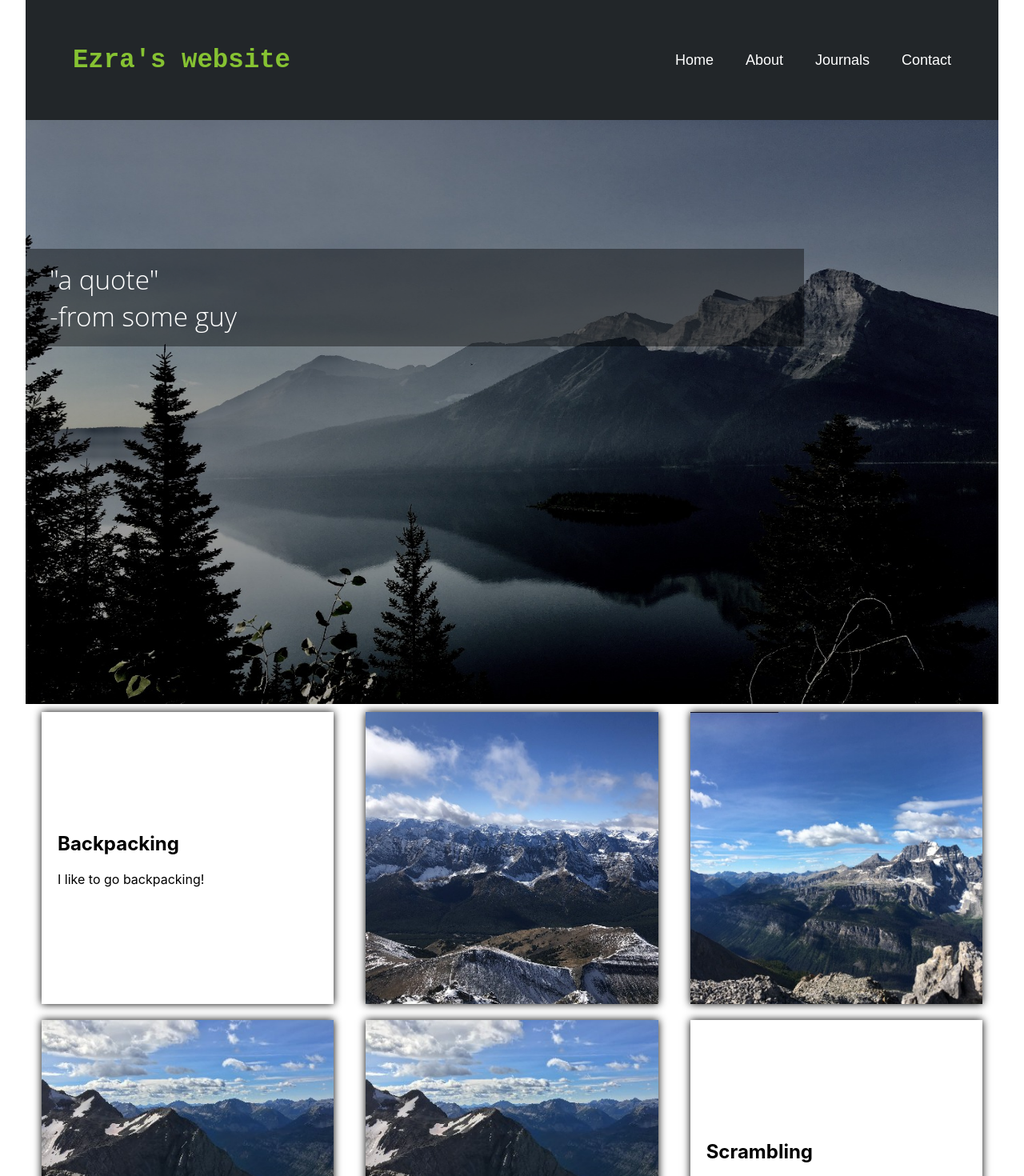
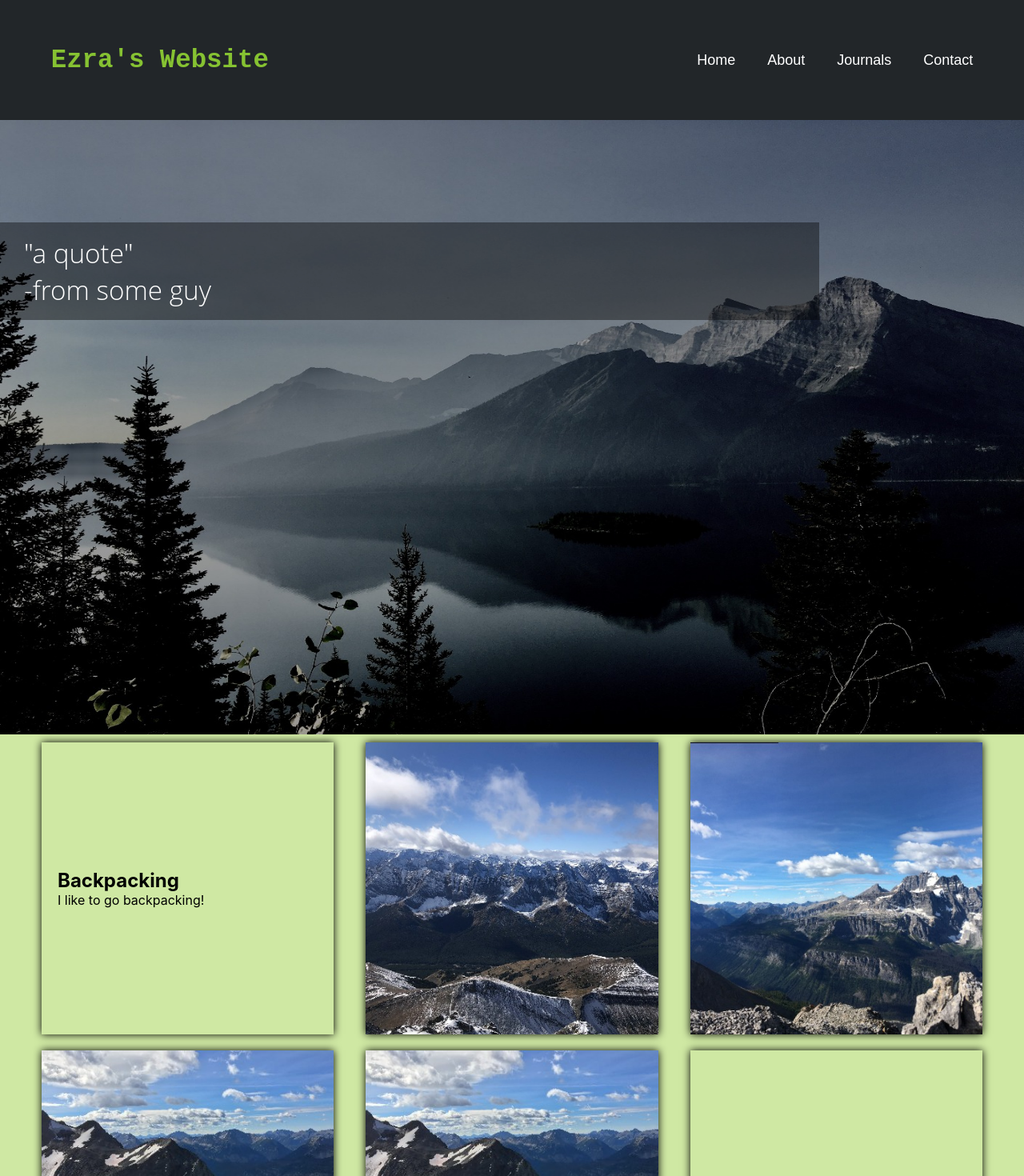
Before and after one commit to EzraH442/ezraweb_v3, a Next.js app: page / in a window 1280 px wide. Shown: the top 1470 px of the page at 80% size. Built offline with nearby package versions, Linux system fonts and the light colour scheme.

Commit message:
more unified css

```diff
--- a/components/containers/body.module.css
+++ b/components/containers/body.module.css
@@ -1,5 +1,6 @@
 .body {
   min-height: calc(100vh - 152px);
+  padding: 0 2rem;
 }
 @media all and (min-width: 960px) {
   .body {
--- a/components/containers/body.tsx
+++ b/components/containers/body.tsx
@@ -3,11 +3,11 @@ import React from 'react';
 import { body } from './body.module.css';
 
 type BodyProps = {
-    backgroundColor: string,
-    children: any,
+    // eslint-disable-next-line react/require-default-props
+    backgroundColor?: string,
 }
 
-const Body: React.FunctionComponent<BodyProps> = ({ backgroundColor = '#FFFFFF', children }) => (
+const Body: React.FunctionComponent<BodyProps> = ({ backgroundColor = '#cfe8a3', children }) => (
   <div style={{ backgroundColor }} className={body}>
     { children }
   </div>
--- a/components/homepage/personalinfo.module.css
+++ b/components/homepage/personalinfo.module.css
@@ -1,5 +1,4 @@
 .info {
-  background-color: #cfe8a3;
   display: flex;
   flex-flow: column nowrap;
 }
--- a/constants/site_constants.js
+++ b/constants/site_constants.js
@@ -1,2 +1,2 @@
-export const siteName = "Ezra's website";
+export const siteName = "Ezra's Website";
 export const author = 'Ezra';
--- a/pages/about.tsx
+++ b/pages/about.tsx
@@ -20,7 +20,7 @@ export const getStaticProps: GetStaticProps = async () => {
 const AboutPage: NextPage<NextPageProps> = ({ latestSlug }) => (
   <div>
     <Header latestSlug={latestSlug} />
-    <Body backgroundColor="grey">
+    <Body>
       <h1>About Me</h1>
       <p>
         I&apos;m a grade 10 student at Western Canada High School! I&apos;m interested in
--- a/pages/all-journals.tsx
+++ b/pages/all-journals.tsx
@@ -28,7 +28,7 @@ const AllJournals: NextPage<AllJournalProps> = ({ posts }:
          <meta name="pathname" content="all-journals" />
        </Head>
        <Header latestSlug={posts[0].context.slug} />
-       <Body backgroundColor="#cfe8a3">
+       <Body>
          <div className={styles.container}>
            <h1 className={styles.title}>All Posts</h1>
            <p className={styles.postCount}>
--- a/pages/index.tsx
+++ b/pages/index.tsx
@@ -13,6 +13,7 @@ import PersonalInfo from '../components/homepage/personalinfo';
 import {
   getAllPostFilenames, getPostByContext, PostData, makePostContext,
 } from '../lib/api';
+import Body from '../components/containers/body';
 
 export const getStaticProps: GetStaticProps = async () => {
   const latestPosts = [];
@@ -46,6 +47,7 @@ const Home: NextPage<HomepageProps> = ({ posts }) => (
     <Header latestSlug={posts[0].context.slug} />
     <Banner />
 
+    <Body>
       <ThreeColumns
         pos={1}
         title="Backpacking"
@@ -78,6 +80,8 @@ const Home: NextPage<HomepageProps> = ({ posts }) => (
         }}
       />
       <PersonalInfo posts={posts} />
+
+    </Body>
     <Footer />
   </div>
 );
--- a/pages/posts/blog-post.module.css
+++ b/pages/posts/blog-post.module.css
@@ -1,6 +1,3 @@
-.container {
-  padding: 50px 80px;
-}
 .content {
   margin-bottom: 20px;
 }
@@ -8,12 +5,12 @@
   margin: 10px;
 }
 .links {
-  margin: 15px 30px;
+  margin: 0.5rem 30px;
   display: inline-block;
 }
 .image {
   display: block;
 }
 .title {
-
+  margin: 0
 }
--- a/styles/Home.module.css
+++ b/styles/Home.module.css
@@ -1,7 +1,3 @@
-.container {
-  padding: 0 2rem;
-}
-
 .main {
   min-height: 100vh;
   padding: 4rem 0;
@@ -85,13 +81,6 @@
   max-width: 300px;
 }
 
-.card:hover,
-.card:focus,
-.card:active {
-  color: #0070f3;
-  border-color: #0070f3;
-}
-
 .card h2 {
   margin: 0 0 1rem 0;
   font-size: 1.5rem;
@@ -103,11 +92,6 @@
   line-height: 1.5;
 }
 
-.logo {
-  height: 1em;
-  margin-left: 0.5rem;
-}
-
 @media (max-width: 600px) {
   .grid {
     width: 100%;
--- a/styles/globals.css
+++ b/styles/globals.css
@@ -4,6 +4,10 @@ body {
   margin: 0;
   font-family: -apple-system, BlinkMacSystemFont, Segoe UI, Roboto, Oxygen,
     Ubuntu, Cantarell, Fira Sans, Droid Sans, Helvetica Neue, sans-serif;
+}
+h1, h2, h3, h4, a, p{
+  margin: 0;
+  padding: 0;
 }
 
 a {
```
Also changed, not shown: components/homepage/banner.tsx (+8 -1 lines), pages/posts/[slug].tsx (+10 -8 lines). Lines whose indentation alone changed are shown as unchanged.
